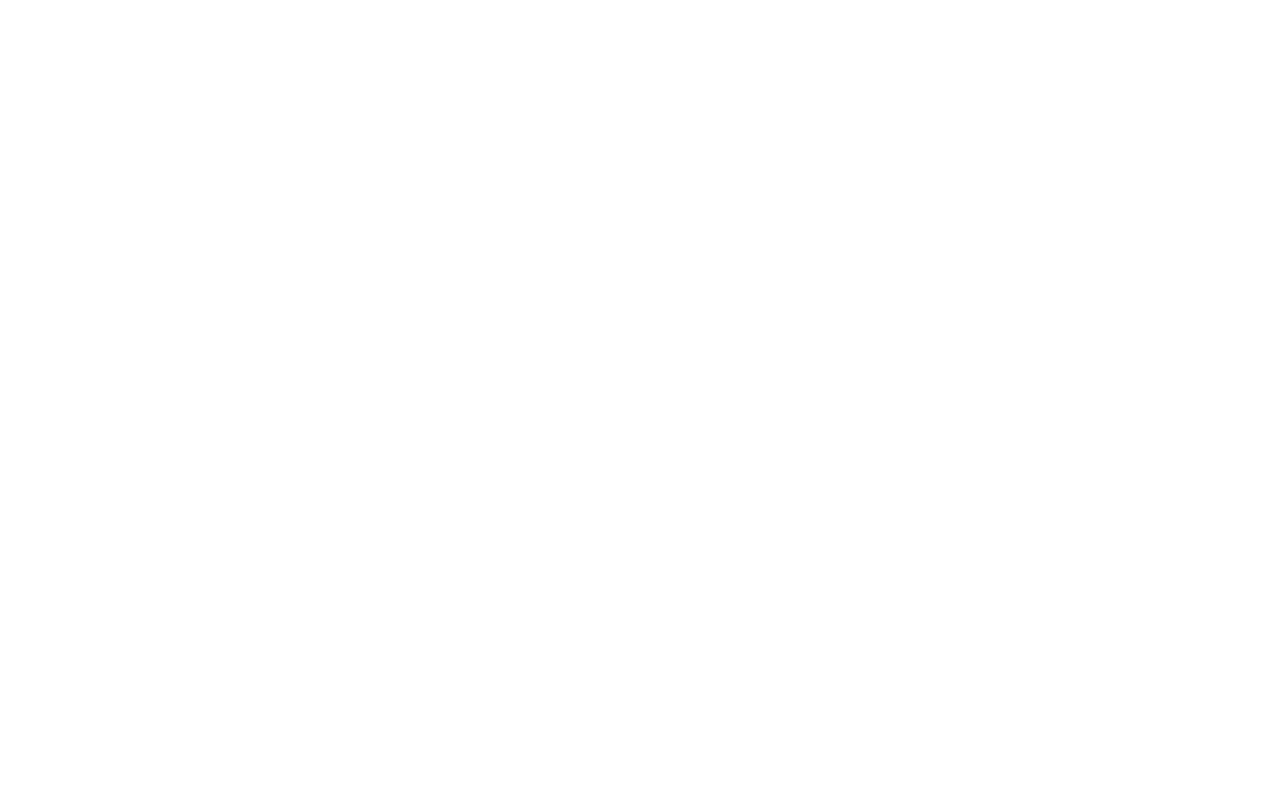
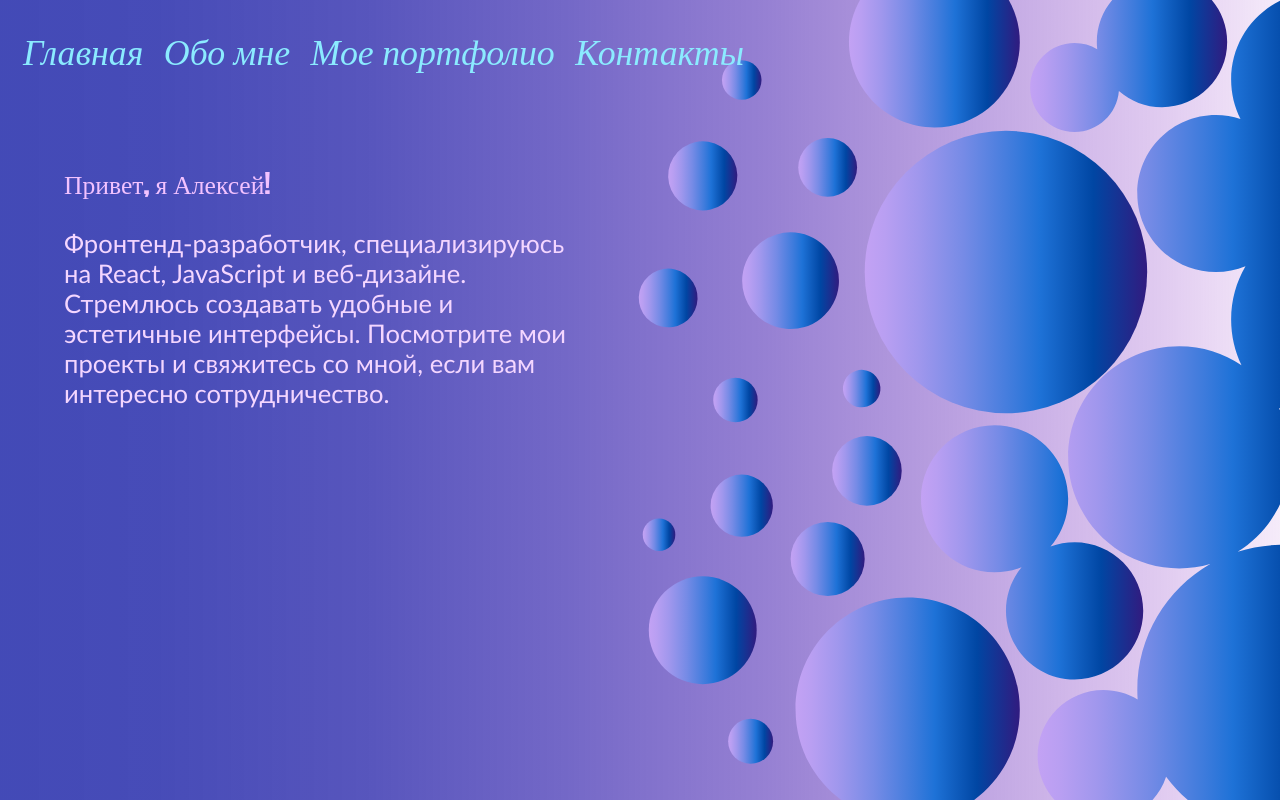
Before and after one commit to Alexey-Andreevich-web/Website-React-Portfolio, a React (Create React App) app in the folder Desktop/DEAD/untitled4/: page / in a window 1280 px wide. Built offline with nearby package versions, Linux system fonts and the light colour scheme.

Commit message:
Деплой

```diff
--- a/Desktop/DEAD/untitled4/src/App.js
+++ b/Desktop/DEAD/untitled4/src/App.js
@@ -7,16 +7,16 @@
 import Contacts from './pages/Contacts';
 
 function App() {
-  return (
-      <Router basename="/Website-React-Portfolio">
-        <Routes>
-            <Route path="/" exact element={<Home/>} />
-            <Route path="/About" element={<About/>} />
-            <Route path="/Portfolio" element={<Portfolio/>} />
-            <Route path="/Contacts" element={<Contacts/>} />
-        </Routes>
-      </Router>
-  );
+    return (
+        <Router>
+            <Routes>
+                <Route path="/" element={<Home />} />
+                <Route path="/About" element={<About />} />
+                <Route path="/Portfolio" element={<Portfolio />} />
+                <Route path="/Contacts" element={<Contacts />} />
+            </Routes>
+        </Router>
+    );
 }
 
 export default App;
```
